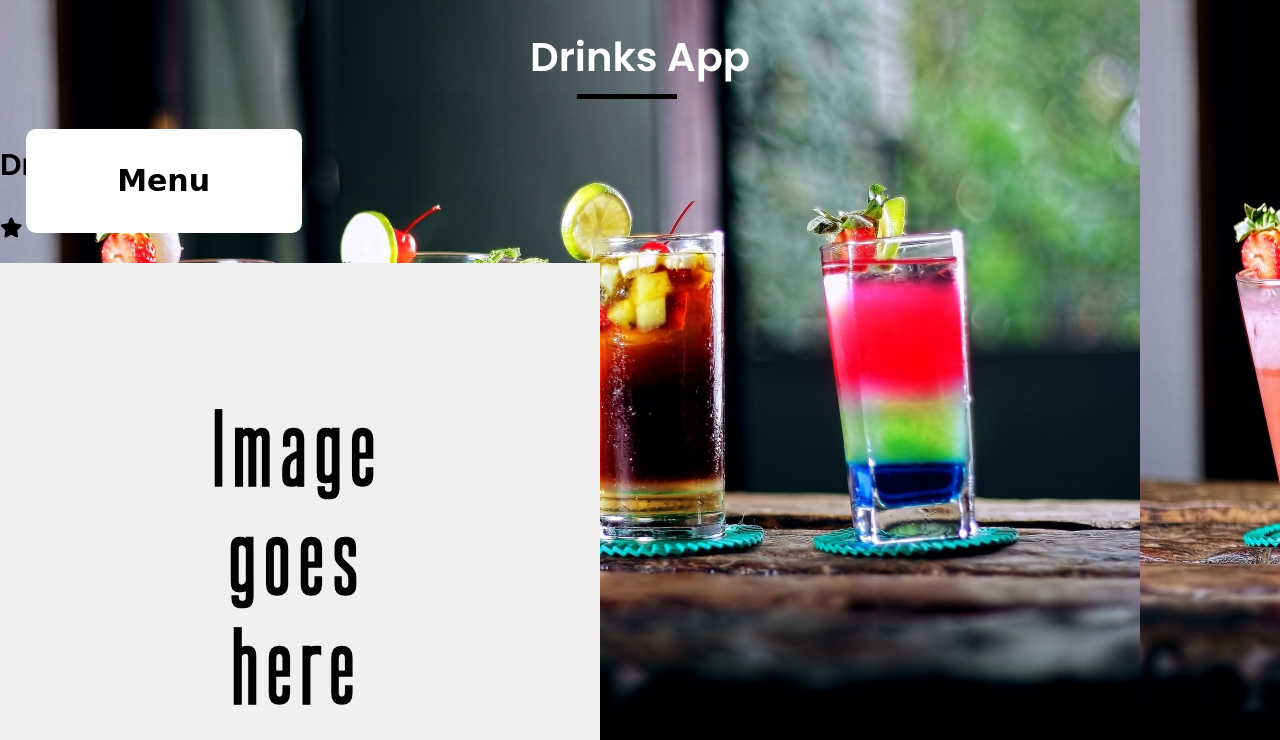
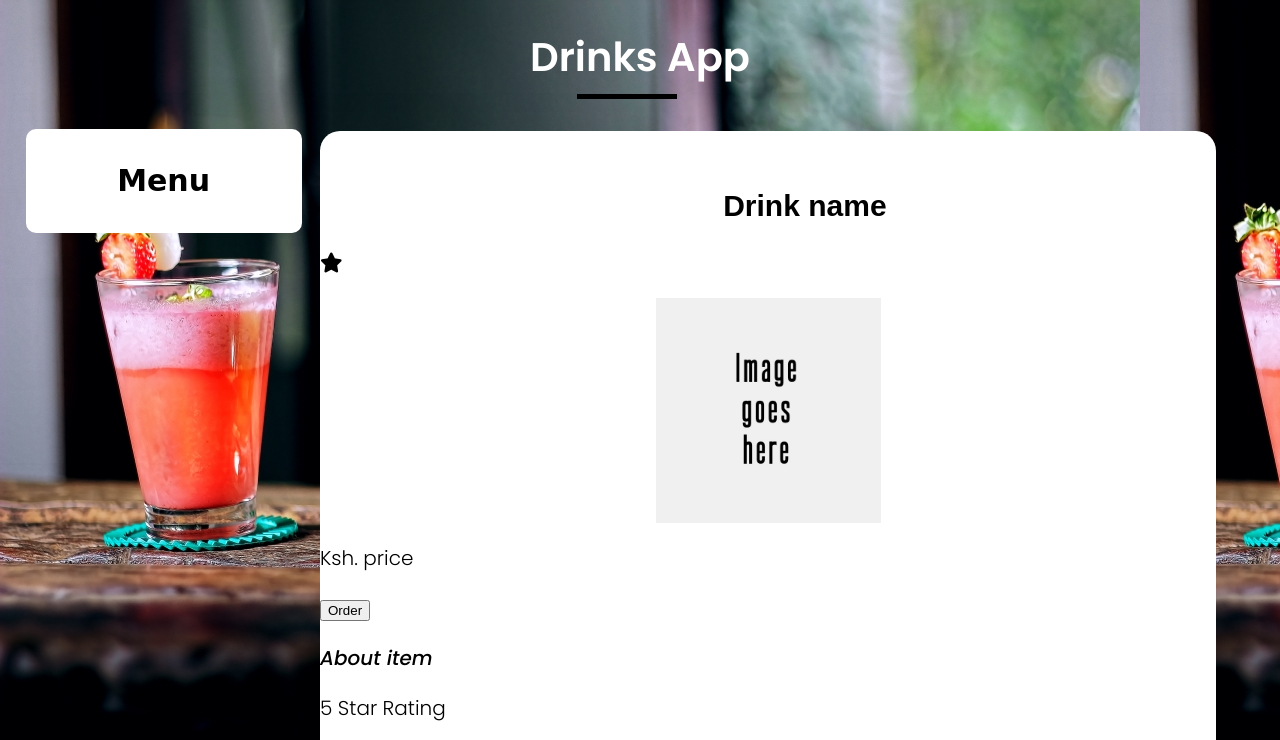
Before and after one commit to mercylynn/restaurant-drinks-app, a plain HTML site: page index.html in a window 1280 px wide. Shown: the top 740 px of the page. Drawn offline with Linux system fonts and the light colour scheme; a web font is replaced by a local one.

```diff
--- a/css/index.css
+++ b/css/index.css
@@ -56,3 +56,29 @@ nav ul li:hover {
     transition: all 0.3s ease;
     color: white;
 }
+/* main container  */
+.display-area {
+    position: relative;
+    left: 25%;
+    width: 70%;
+    background-color: white;
+    border-radius: 20px;
+    padding-top: 1%;
+    padding-bottom: 1%;
+    margin-top: 1%;
+    margin-bottom: 2%;
+}
+
+.display-area h2 {
+    font-family: 'cursive', sans-serif;
+    margin-top: 5%;
+    margin-left: 45%;
+}
+
+#display img {
+    height: 225px;
+    width: 225px;
+    display: block;
+    margin-left: auto;
+    margin-right: auto;
+}
```
